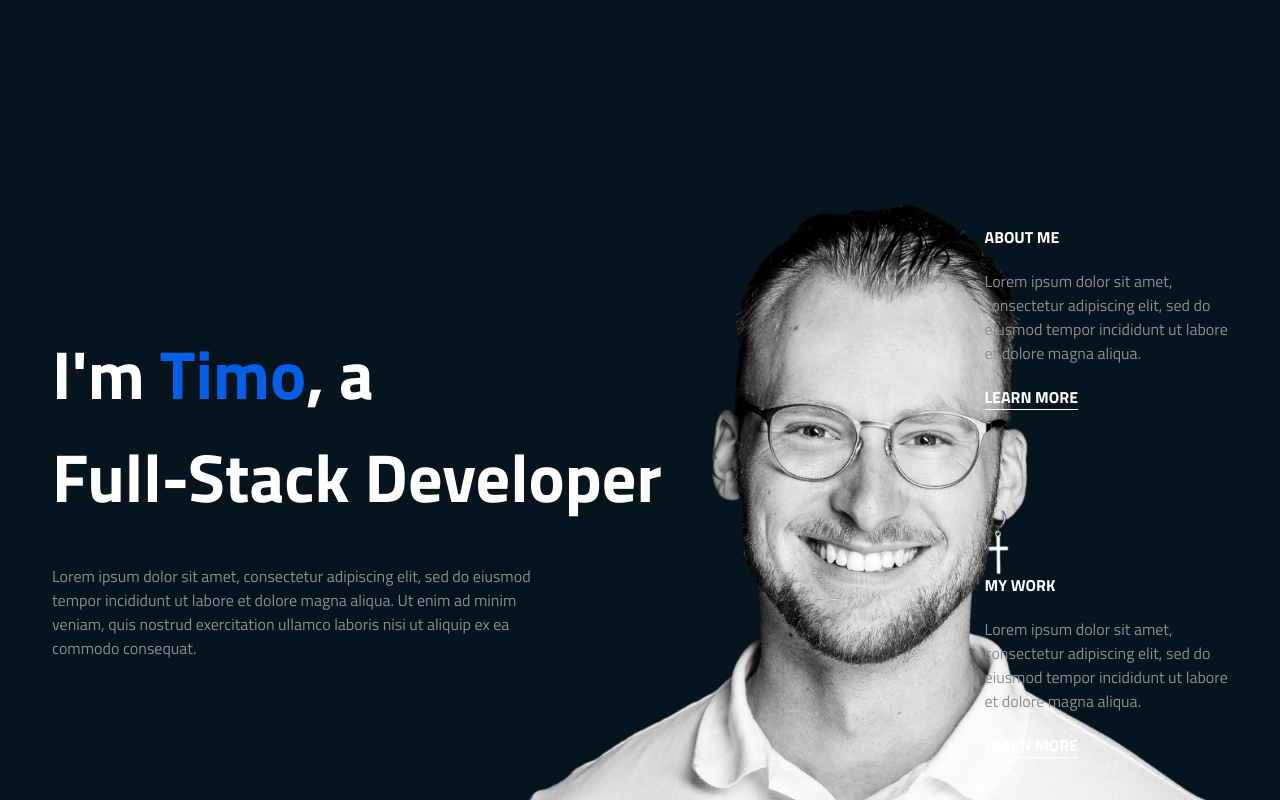
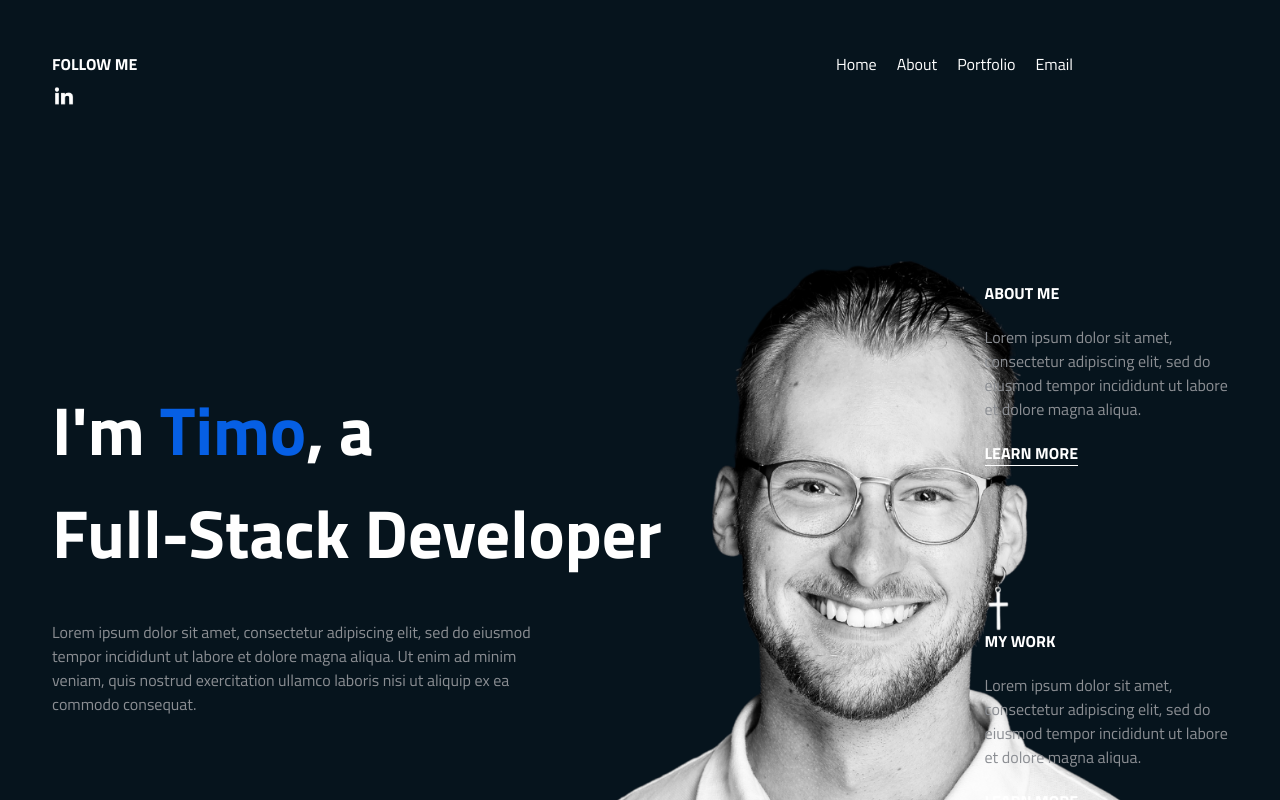
Before and after one commit to timohuennebeck/portfolio-website, a React (Create React App) app: page / in a window 1280 px wide. Shown: the top 800 px of the page. Built offline with nearby package versions, Linux system fonts and the light colour scheme.

Commit message:
add header

```diff
--- /dev/null
+++ b/src/components/Header/Header.jsx
@@ -0,0 +1,21 @@
+import NavLink from "../NavLink/NavLink";
+import "./Header.scss";
+
+import linkedinImg from "../../assets/images/linkedin.jpg"
+
+export default function Header() {
+    return (
+        <div className="header">
+            <div className="header__social">
+                <h4>FOLLOW ME</h4>
+                <img className="header__social-linkedin" src={linkedinImg} alt="linkedin" />
+            </div>
+            <div className="header__links">
+                <NavLink name="Home" href="#home"/>
+                <NavLink name="About" href="#about" />
+                <NavLink name="Portfolio" href="#portfolio" />
+                <NavLink name="Email" href="#email"/>
+            </div>
+        </div>
+    );
+}
--- /dev/null
+++ b/src/components/Header/Header.scss
@@ -0,0 +1,21 @@
+@use "../../styles/partials/mixins" as *;
+
+.header {
+    display: flex;
+
+    &__social {
+        @include flex-column;
+        gap: 0.5rem;
+        flex: 1 1 0;
+
+        &-linkedin {
+            width: 1.5rem;
+        }
+    }
+
+    &__links {
+        display: flex;
+        gap: 1.25rem;
+        flex: .5 1 0;
+    }
+}
--- /dev/null
+++ b/src/components/NavLink/NavLink.jsx
@@ -0,0 +1,9 @@
+import "./NavLink.scss";
+
+export default function NavLink({name, href}) {
+  return (
+    <div className="nav-link">
+        <a className="nav-link__indv" href={href}>{name}</a>
+    </div>
+  )
+}
--- /dev/null
+++ b/src/components/NavLink/NavLink.scss
@@ -0,0 +1,11 @@
+.nav-link {
+    &:hover {
+        transform: scale(1.05);
+        cursor: pointer;
+        font-weight: 700;
+    }
+
+    &__indv {
+        text-decoration: none;
+    }
+}
--- a/src/pages/AboutPage/AboutPage.jsx
+++ b/src/pages/AboutPage/AboutPage.jsx
@@ -9,7 +9,7 @@ import LearnMoreField from "../../components/LearnMoreField/LearnMoreField";
 export default function AboutPage() {
     return (
         <>
-            <div className="about">
+            <div className="about" id="about">
                 <div className="about__ctn">
                     <div className="about__ctn-left">
                         <div className="about__ctn-left-content">
--- a/src/pages/IntroductionPage/IntroductionPage.jsx
+++ b/src/pages/IntroductionPage/IntroductionPage.jsx
@@ -2,10 +2,12 @@ import "./IntroductionPage.scss";
 
 import profileImg from "../../assets/images/portrait.png";
 import LearnMoreField from "../../components/LearnMoreField/LearnMoreField";
+import Header from "../../components/Header/Header";
 
 export default function IntroductionPage() {
     return (
-        <div className="introduction">
+        <div className="introduction" id="home">
+            <Header />
             <div className="introduction__sub">
                 <div className="introduction__sub-content">
                     <h1 className="introduction__sub-content-header">
--- a/src/pages/ProjectsPage/ProjectsPage.jsx
+++ b/src/pages/ProjectsPage/ProjectsPage.jsx
@@ -9,7 +9,7 @@ import ProjectList from "../../components/ProjectsList/ProjectsList";
 export default function ProjectsPage() {
     return (
         <>
-            <div className="projects">
+            <div className="projects" id="portfolio">
                 <div className="projects__ctn">
                     <div className="projects__ctn-left">
                         <div className="projects__ctn-left-content">
```
Also changed, not shown: src/assets/images/linkedin.jpg (added).
